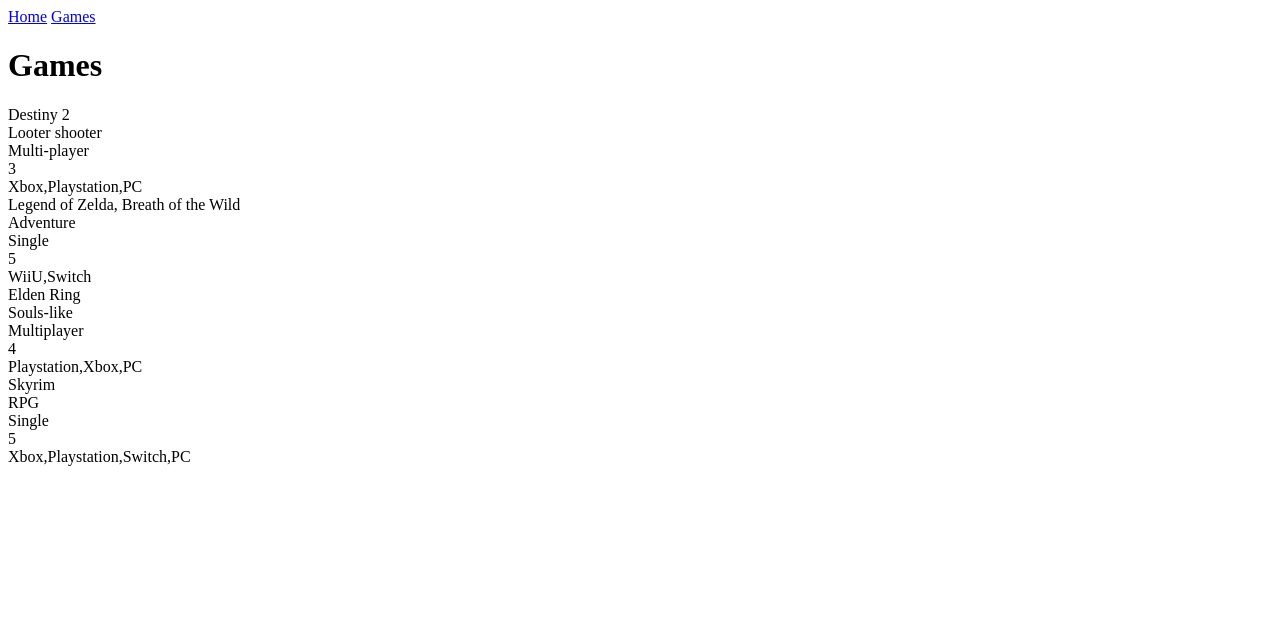
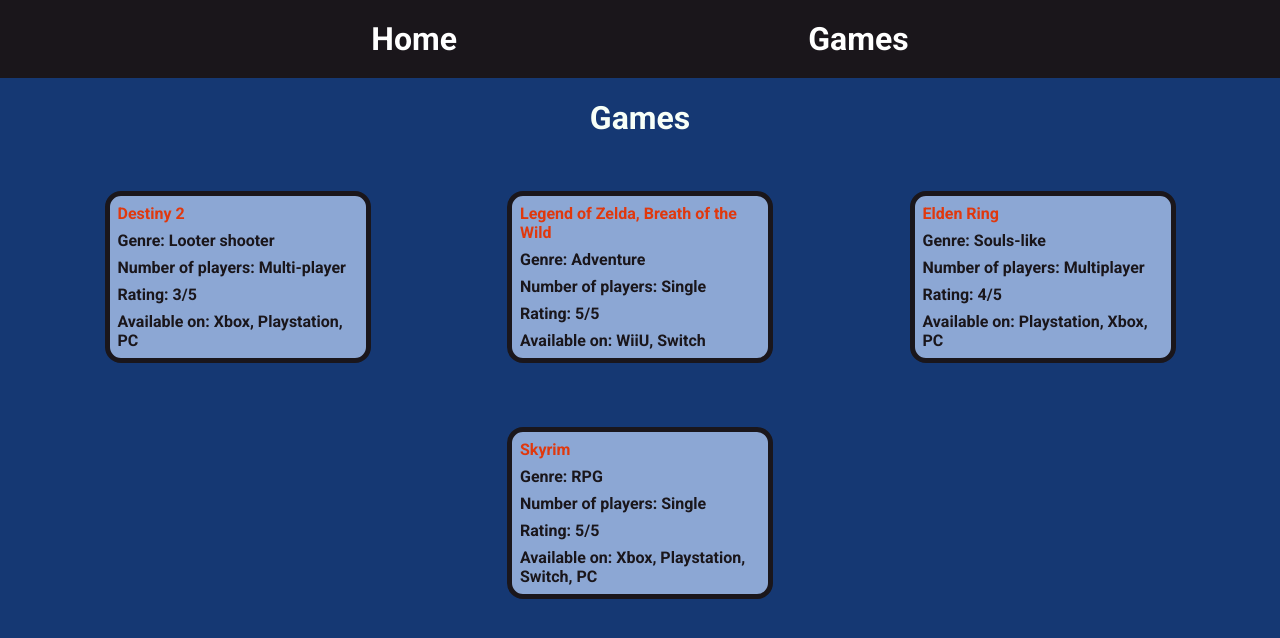
Before and after one commit to MatthewMcLendon/JStraining, a plain HTML site: page games.html in a window 1280 px wide. Drawn offline with Linux system fonts and the light colour scheme.

Commit message:
added styling, additional text to game

```diff
--- a/games.html
+++ b/games.html
@@ -5,7 +5,12 @@
   <meta charset="UTF-8">
   <meta http-equiv="X-UA-Compatible" content="IE=edge">
   <meta name="viewport" content="width=device-width, initial-scale=1.0">
-  <title>Document</title>
+  <link rel="stylesheet" href="/styles/main.css">
+  <link rel="stylesheet" href="/styles/games.css">
+  <link rel="preconnect" href="https://fonts.googleapis.com">
+  <link rel="preconnect" href="https://fonts.gstatic.com" crossorigin>
+  <link href="https://fonts.googleapis.com/css2?family=Instrument+Serif&family=Montserrat:wght@100&family=Roboto:wght@700&display=swap" rel="stylesheet">
+  <title>Game Database</title>
 </head>
 
 <body>
@@ -19,7 +24,7 @@
       <section class="game-list"></section>
     </article>
   </main>
-  <script type="module" src="/scripts/games.js"></script>
+  <script type="module" src="/scripts/showGames.js"></script>
 </body>
 
 </html>
--- a/games/game.js
+++ b/games/game.js
@@ -2,10 +2,12 @@
   return `
     <div class="game-container">
       <div class="game-name">${game.name}</div>
-      <div class="game-genre">${game.genre}</div>
-      <div class="game-players">${game.players}</div>
-      <div class="game-rating">${game.rating}</div>
-      <div class="game-systems">${game.systems}</div>
+      <div class="game-genre">Genre: ${game.genre}</div>
+      <div class="game-players">Number of players: ${game.players}</div>
+      <div class="game-rating">Rating: ${game.rating}/5</div>
+      <div class="game-systems">Available on: ${game.systems.map((game) => {
+        return ` ${game}`;
+      })}</div>
     </div>
     `;
 };
--- /dev/null
+++ b/styles/games.css
@@ -0,0 +1,44 @@
+.game-list {
+  display: flex;
+  justify-content: space-evenly;
+  flex-wrap: wrap;
+}
+
+.game-container {
+  margin: 2rem;
+  background-color: #8ca7d4;
+  border-color: #1a161b;
+  border-width: 5px;
+  border-style: solid;
+  border-radius: 1rem;
+  width: 20%;
+  color: #1a161b;
+}
+
+.game-name {
+  margin: 0.5rem;
+  font-weight: bolder;
+  color: #e0380d;
+}
+
+.game-genre {
+  margin: 0.5rem;
+}
+
+.game-players {
+  margin: 0.5rem;
+}
+
+.game-rating {
+  margin: 0.5rem;
+}
+
+.game-systems {
+  margin: 0.5rem;
+}
+
+@media screen and (max-width: 800px) {
+  .game-container {
+    width: 100%;
+  }
+}
--- /dev/null
+++ b/styles/main.css
@@ -0,0 +1,26 @@
+body {
+  background-color: #153873;
+  color: #f7fff7;
+  margin: 0;
+  padding: 0;
+  font-family: "Instrument Serif", serif;
+  font-family: "Montserrat", sans-serif;
+  font-family: "Roboto", sans-serif;
+}
+
+nav {
+  display: flex;
+  justify-content: space-evenly;
+  background-color: #1a161b;
+  padding: 20px;
+}
+
+nav a {
+  text-decoration: none;
+  color: white;
+  font-size: xx-large;
+}
+
+h1 {
+  text-align: center;
+}
```
Also changed, not shown: index.html (+5 -1 lines), scripts/showGames.js (renamed from scripts/games.js), styles/genres.css (added).
